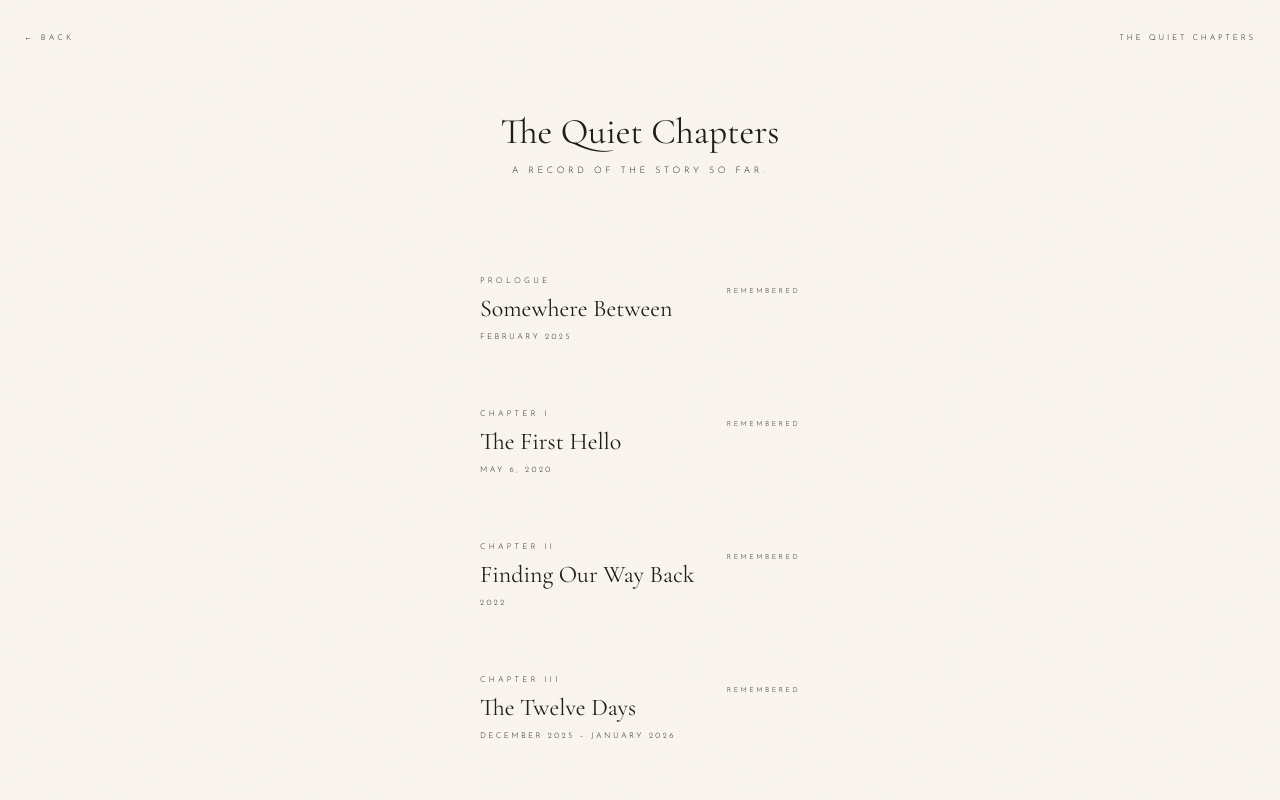
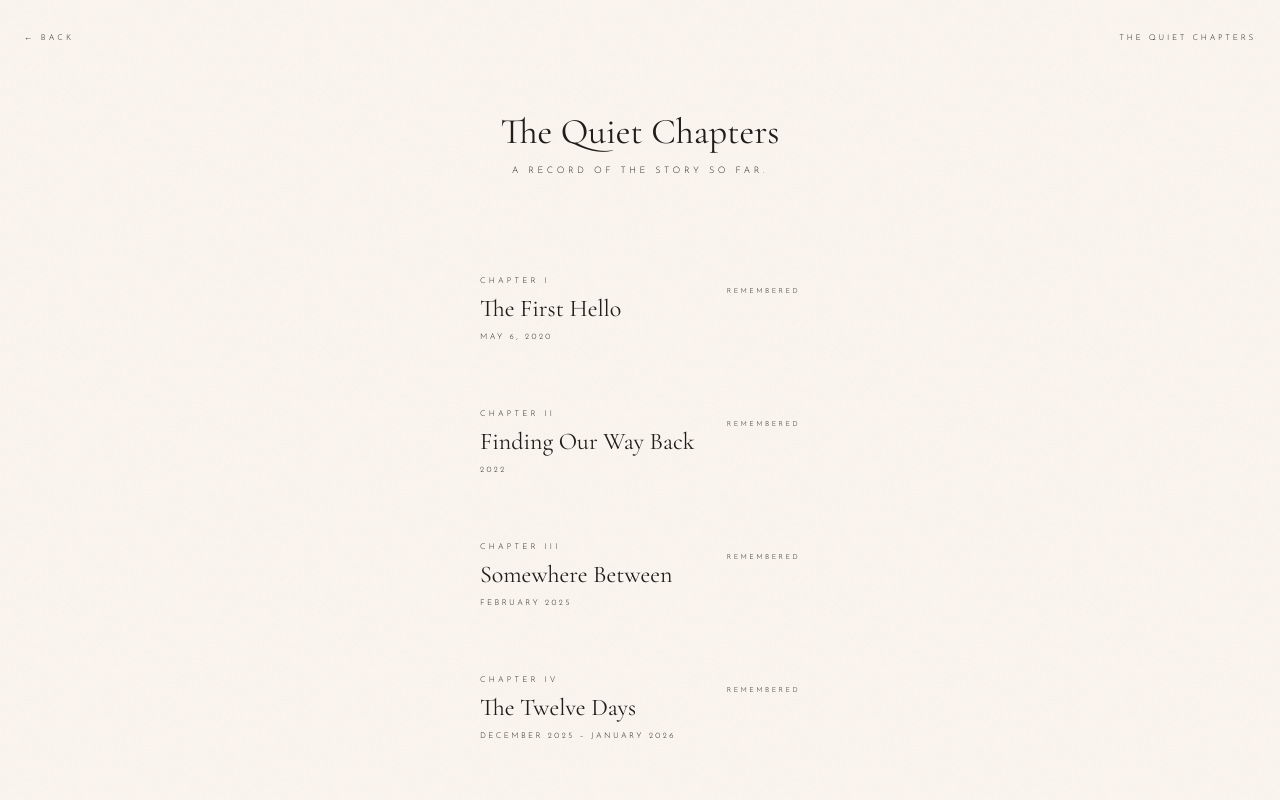
Before and after one commit to Kraftsman1/somewhere-between, a Nuxt app: page /chapters in a window 1280 px wide. Shown: the top 800 px of the page. Built offline with nearby package versions, Linux system fonts and the light colour scheme.

Commit message:
refactor: remove prologue distinction, pure chronological order
Somewhere Between becomes Chapter III in its natural date position (Feb 2025). All chapters sorted by date, numbered I–VI.

```diff
--- a/app/composables/useChapters.ts
+++ b/app/composables/useChapters.ts
@@ -21,7 +21,7 @@ export const useChapters = () => {
       title: 'Somewhere Between',
       date: new Date('2025-02-01'),
       displayDate: 'February 2025',
-      type: 'prologue',
+      type: 'immersive',
       state: 'remembered',
       slug: 'somewhere-between',
       reflection: 'A year of quiet moments, small joys, and the comfort of returning. Not every chapter needs a turning point to matter.',
@@ -81,13 +81,7 @@ export const useChapters = () => {
   const getVisibleChapters = (): Chapter[] => {
     const today = new Date()
     today.setUTCHours(0, 0, 0, 0)
-    return chapters
-      .filter(c => c.date <= today)
-      .sort((a, b) => {
-        if (a.type === 'prologue') return -1
-        if (b.type === 'prologue') return 1
-        return a.date.getTime() - b.date.getTime()
-      })
+    return chapters.filter(c => c.date <= today).sort((a, b) => a.date.getTime() - b.date.getTime())
   }
 
   return { chapters, getVisibleChapters }
--- a/app/pages/chapters/index.vue
+++ b/app/pages/chapters/index.vue
@@ -39,7 +39,7 @@
             <div class="flex items-start justify-between gap-4">
               <div class="space-y-1.5">
                 <p class="font-sans text-[8px] tracking-[0.4em] uppercase text-accent/40 font-light">
-                  {{ chapter.type === 'prologue' ? 'Prologue' : `Chapter ${chapterNumerals.get(chapter.id)}` }}
+                  Chapter {{ chapterNumerals.get(chapter.id) }}
                 </p>
                 <h2 class="font-serif text-[1.3rem] md:text-2xl text-text leading-snug">{{ chapter.title }}</h2>
                 <p class="font-sans text-[8px] tracking-[0.3em] uppercase text-accent/35 font-light">{{ chapter.displayDate }}</p>
@@ -72,7 +72,7 @@
                   Some memories are complete exactly as they are.
                 </p>
 
-                <div v-if="chapter.type === 'prologue' || chapter.type === 'immersive'" class="pt-2">
+                <div v-if="chapter.type === 'immersive'" class="pt-2">
                   <div class="h-px w-8 bg-accent/20 mb-4" />
                   <NuxtLink
                     :to="`/chapters/${chapter.slug}`"
@@ -117,10 +117,7 @@ const allVisible = computed(() => getVisibleChapters())
 
 const chapterNumerals = computed(() => {
   const map = new Map<string, string>()
-  let idx = 0
-  for (const c of allVisible.value) {
-    if (c.type !== 'prologue') map.set(c.id, romanNumerals[idx++])
-  }
+  allVisible.value.forEach((c, idx) => map.set(c.id, romanNumerals[idx]))
   return map
 })
 
--- a/app/pages/chapters/somewhere-between.vue
+++ b/app/pages/chapters/somewhere-between.vue
@@ -17,7 +17,7 @@
 
         <!-- Chapter label -->
         <div class="fixed top-6 right-6 z-40">
-            <span class="font-sans text-[8px] tracking-[0.35em] uppercase text-accent/30 font-light">Prologue</span>
+            <span class="font-sans text-[8px] tracking-[0.35em] uppercase text-accent/30 font-light">Chapter III</span>
         </div>
 
         <!-- Content -->
```
